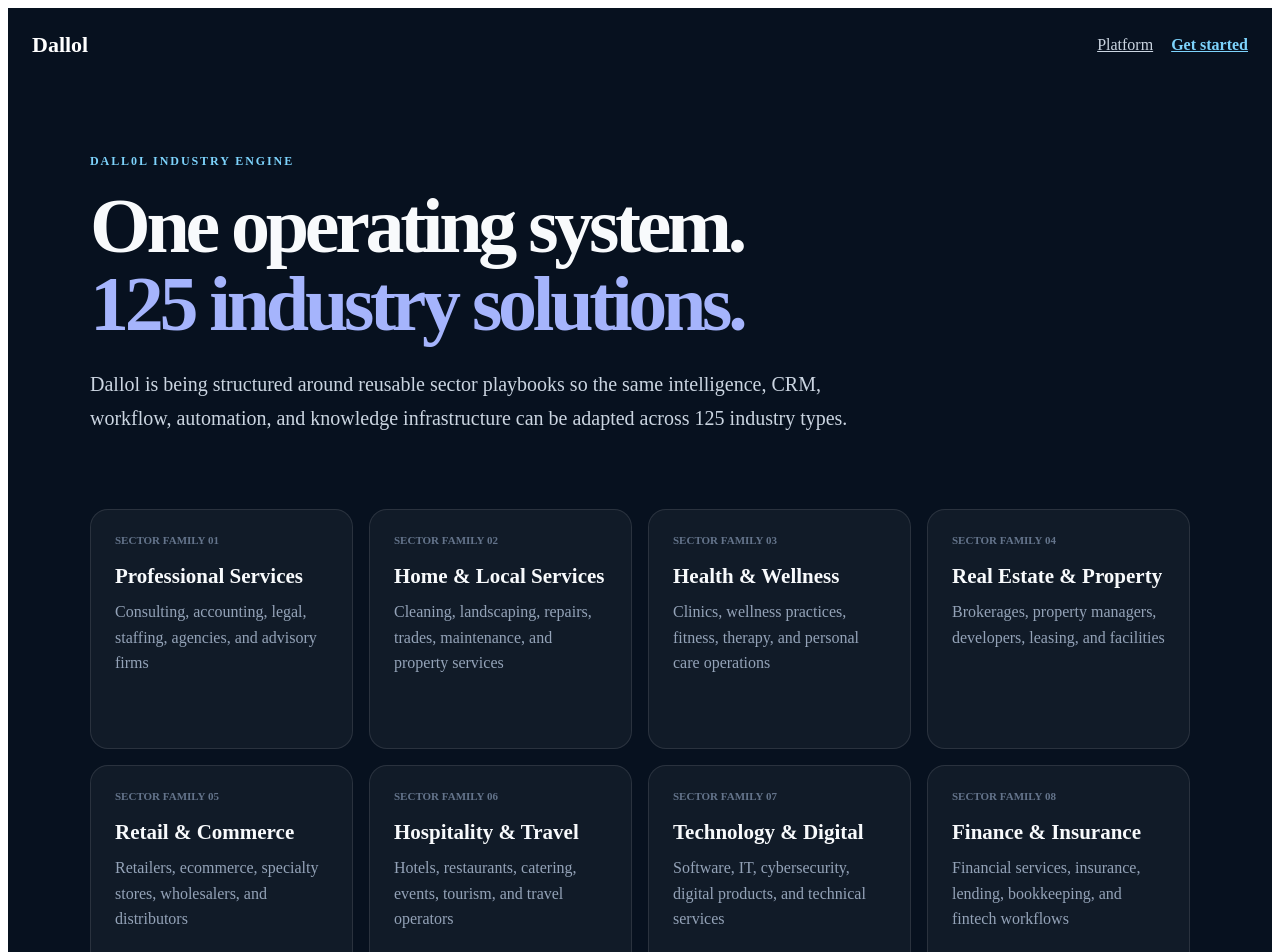
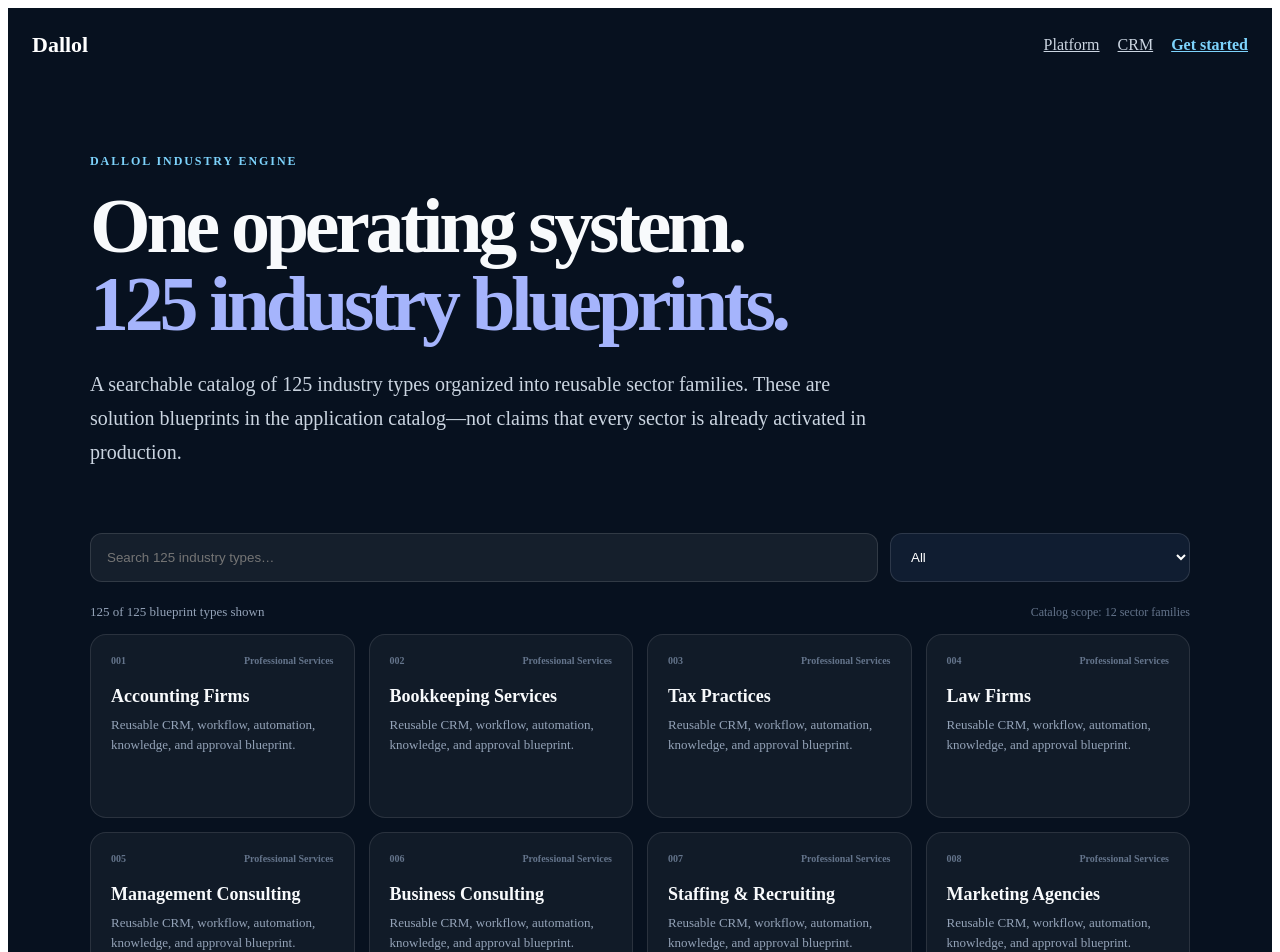
Before and after one commit to amanbsaid-collab/dallol-platform, a Next.js app: page /industries in a window 1280 px wide. Shown: the top 952 px of the page. Built offline with nearby package versions, Linux system fonts and the light colour scheme.

Commit message:
feat: expand industry engine to 125 searchable blueprints

```diff
--- a/src/app/industries/page.tsx
+++ b/src/app/industries/page.tsx
@@ -1,42 +1,72 @@
+'use client';
+
 import Link from 'next/link';
+import { useMemo, useState } from 'react';
 
-const categories = [
-  ['Professional Services', 'Consulting, accounting, legal, staffing, agencies, and advisory firms'],
-  ['Home & Local Services', 'Cleaning, landscaping, repairs, trades, maintenance, and property services'],
-  ['Health & Wellness', 'Clinics, wellness practices, fitness, therapy, and personal care operations'],
-  ['Real Estate & Property', 'Brokerages, property managers, developers, leasing, and facilities'],
-  ['Retail & Commerce', 'Retailers, ecommerce, specialty stores, wholesalers, and distributors'],
-  ['Hospitality & Travel', 'Hotels, restaurants, catering, events, tourism, and travel operators'],
-  ['Technology & Digital', 'Software, IT, cybersecurity, digital products, and technical services'],
-  ['Finance & Insurance', 'Financial services, insurance, lending, bookkeeping, and fintech workflows'],
-  ['Construction & Industrial', 'Construction, manufacturing, engineering, logistics, and field operations'],
-  ['Education & Training', 'Schools, tutors, coaches, training companies, and learning providers'],
-  ['Media & Creative', 'Marketing, media, production, design, entertainment, and creators'],
-  ['Community & Organizations', 'Nonprofits, associations, membership organizations, and community services'],
-];
+const industryFamilies: Record<string, string[]> = {
+  'Professional Services': ['Accounting Firms','Bookkeeping Services','Tax Practices','Law Firms','Management Consulting','Business Consulting','Staffing & Recruiting','Marketing Agencies','Public Relations Agencies','Design Agencies','Architecture Firms','Engineering Consultancies'],
+  'Home & Local Services': ['Residential Cleaning','Commercial Cleaning','Landscaping','HVAC Services','Plumbing','Electrical Contractors','Roofing Contractors','Pest Control','Home Remodeling','Handyman Services','Auto Repair','Property Maintenance'],
+  'Health & Wellness': ['Primary Care Clinics','Dental Practices','Optometry Practices','Chiropractic Practices','Physical Therapy','Occupational Therapy','Mental Wellness Practices','Fitness Studios','Personal Training','Nutrition Practices','Med Spas'],
+  'Real Estate & Property': ['Residential Brokerage','Commercial Brokerage','Property Management','Vacation Rentals','Real Estate Development','Mortgage Brokerage','Title & Escrow','Home Inspection','Appraisal Services','Facilities Management'],
+  'Retail & Commerce': ['General Retail','Fashion Retail','Beauty Retail','Furniture Retail','Electronics Retail','Specialty Food Retail','Ecommerce Brands','Wholesale Distribution','B2B Distribution','Automotive Dealerships'],
+  'Hospitality & Travel': ['Hotels','Boutique Hotels','Restaurants','Catering','Event Venues','Event Planning','Travel Agencies','Tour Operators','Hospitality Services'],
+  'Technology & Digital': ['SaaS Companies','IT Services','Managed Service Providers','Cybersecurity Services','Cloud Services','Web Development','App Development','Data Services','AI Services','Digital Product Companies'],
+  'Finance & Insurance': ['Insurance Agencies','Insurance Brokerage','Financial Advisory','Wealth Management','Lending Services','Mortgage Lending','Bookkeeping & Payroll','Fintech Services','Payment Services','Credit Services'],
+  'Construction & Industrial': ['General Contractors','Commercial Construction','Residential Construction','Manufacturing','Industrial Services','Mechanical Contractors','Civil Engineering','Logistics & Freight','Warehousing','Equipment Rental','Field Services'],
+  'Education & Training': ['K-12 Schools','Higher Education Services','Tutoring','Test Preparation','Corporate Training','Professional Training','Coaching Businesses','Online Courses','Language Schools','Vocational Training'],
+  'Media & Creative': ['Film Production','Video Production','Photography','Music Production','Podcasting','Publishing','Advertising Production','Content Studios','Creator Businesses','Entertainment Services'],
+  'Community & Organizations': ['Nonprofits','Associations','Membership Organizations','Community Centers','Faith-Based Organizations','Foundations','Professional Networks','Youth Organizations','Senior Services','Social Enterprises'],
+};
+
+const industries = Object.entries(industryFamilies).flatMap(([family, types]) => types.map((name) => ({ name, family })));
 
 export default function IndustriesPage() {
+  const [query, setQuery] = useState('');
+  const [family, setFamily] = useState('All');
+  const filtered = useMemo(() => industries.filter((item) => {
+    const matchesFamily = family === 'All' || item.family === family;
+    const matchesQuery = !query.trim() || `${item.name} ${item.family}`.toLowerCase().includes(query.trim().toLowerCase());
+    return matchesFamily && matchesQuery;
+  }), [family, query]);
+
   return (
     <main style={{ minHeight: '100vh', background: '#07111f', color: '#f8fafc', padding: '0 24px 80px' }}>
-      <nav style={{ maxWidth: 1240, margin: '0 auto', padding: '24px 0', display: 'flex', justifyContent: 'space-between', alignItems: 'center', gap: 18 }}>
+      <nav style={{ maxWidth: 1240, margin: '0 auto', padding: '24px 0', display: 'flex', justifyContent: 'space-between', alignItems: 'center', gap: 18, flexWrap: 'wrap' }}>
         <Link href="/" style={{ color: 'white', textDecoration: 'none', fontWeight: 900, fontSize: 22 }}>Dallol</Link>
-        <div style={{ display: 'flex', gap: 18 }}><Link href="/dashboard" style={{ color: '#cbd5e1' }}>Platform</Link><Link href="/register" style={{ color: '#7dd3fc', fontWeight: 800 }}>Get started</Link></div>
+        <div style={{ display: 'flex', gap: 18, flexWrap: 'wrap' }}><Link href="/dashboard" style={{ color: '#cbd5e1' }}>Platform</Link><Link href="/dashboard/crm" style={{ color: '#cbd5e1' }}>CRM</Link><Link href="/register" style={{ color: '#7dd3fc', fontWeight: 800 }}>Get started</Link></div>
       </nav>
 
-      <section style={{ maxWidth: 1100, margin: '0 auto', padding: '72px 0 54px' }}>
-        <div style={{ color: '#7dd3fc', fontSize: 12, fontWeight: 900, letterSpacing: '.16em' }}>DALL0L INDUSTRY ENGINE</div>
-        <h1 style={{ fontSize: 'clamp(46px,7vw,78px)', lineHeight: 1, letterSpacing: '-.055em', margin: '18px 0 24px', maxWidth: 900 }}>One operating system.<br /><span style={{ color: '#a5b4fc' }}>125 industry solutions.</span></h1>
-        <p style={{ color: '#cbd5e1', fontSize: 20, lineHeight: 1.7, maxWidth: 800 }}>Dallol is being structured around reusable sector playbooks so the same intelligence, CRM, workflow, automation, and knowledge infrastructure can be adapted across 125 industry types.</p>
+      <section style={{ maxWidth: 1100, margin: '0 auto', padding: '72px 0 44px' }}>
+        <div style={{ color: '#7dd3fc', fontSize: 12, fontWeight: 900, letterSpacing: '.16em' }}>DALLOL INDUSTRY ENGINE</div>
+        <h1 style={{ fontSize: 'clamp(46px,7vw,78px)', lineHeight: 1, letterSpacing: '-.055em', margin: '18px 0 24px', maxWidth: 900 }}>One operating system.<br /><span style={{ color: '#a5b4fc' }}>125 industry blueprints.</span></h1>
+        <p style={{ color: '#cbd5e1', fontSize: 20, lineHeight: 1.7, maxWidth: 800 }}>A searchable catalog of 125 industry types organized into reusable sector families. These are solution blueprints in the application catalog—not claims that every sector is already activated in production.</p>
       </section>
 
-      <section style={{ maxWidth: 1100, margin: '0 auto', display: 'grid', gridTemplateColumns: 'repeat(auto-fit,minmax(245px,1fr))', gap: 16 }}>
-        {categories.map(([title, description], index) => (
-          <article key={title} style={{ border: '1px solid rgba(255,255,255,.1)', background: 'rgba(255,255,255,.045)', borderRadius: 18, padding: 24, minHeight: 190 }}>
-            <div style={{ color: '#64748b', fontSize: 11, fontWeight: 900 }}>SECTOR FAMILY {String(index + 1).padStart(2, '0')}</div>
-            <h2 style={{ fontSize: 21, margin: '18px 0 10px' }}>{title}</h2>
-            <p style={{ color: '#94a3b8', lineHeight: 1.6, margin: 0 }}>{description}</p>
-          </article>
-        ))}
+      <section style={{ maxWidth: 1100, margin: '0 auto' }}>
+        <div style={{ display: 'grid', gridTemplateColumns: 'minmax(0,1fr) minmax(220px,300px)', gap: 12, marginBottom: 22 }}>
+          <input aria-label="Search industries" value={query} onChange={(e) => setQuery(e.target.value)} placeholder="Search 125 industry types…" style={{ width: '100%', boxSizing: 'border-box', padding: '15px 16px', borderRadius: 12, border: '1px solid rgba(255,255,255,.12)', background: 'rgba(255,255,255,.06)', color: 'white', outline: 'none' }} />
+          <select aria-label="Filter by sector family" value={family} onChange={(e) => setFamily(e.target.value)} style={{ width: '100%', padding: '15px 16px', borderRadius: 12, border: '1px solid rgba(255,255,255,.12)', background: '#101d31', color: 'white', outline: 'none' }}>
+            <option>All</option>
+            {Object.keys(industryFamilies).map((name) => <option key={name}>{name}</option>)}
+          </select>
+        </div>
+
+        <div style={{ display: 'flex', justifyContent: 'space-between', alignItems: 'center', gap: 16, marginBottom: 14, flexWrap: 'wrap' }}>
+          <div style={{ color: '#94a3b8', fontSize: 13 }}>{filtered.length} of {industries.length} blueprint types shown</div>
+          <div style={{ color: '#64748b', fontSize: 12 }}>Catalog scope: {Object.keys(industryFamilies).length} sector families</div>
+        </div>
+
+        <div style={{ display: 'grid', gridTemplateColumns: 'repeat(auto-fit,minmax(245px,1fr))', gap: 14 }}>
+          {filtered.map((item, index) => {
+            const number = industries.findIndex((entry) => entry.name === item.name) + 1;
+            return <article key={item.name} style={{ border: '1px solid rgba(255,255,255,.1)', background: 'rgba(255,255,255,.045)', borderRadius: 16, padding: 20, minHeight: 142 }}>
+              <div style={{ display: 'flex', justifyContent: 'space-between', gap: 12, color: '#64748b', fontSize: 10, fontWeight: 900 }}><span>{String(number).padStart(3, '0')}</span><span>{item.family}</span></div>
+              <h2 style={{ fontSize: 18, margin: '20px 0 8px' }}>{item.name}</h2>
+              <p style={{ color: '#94a3b8', fontSize: 13, lineHeight: 1.55, margin: 0 }}>Reusable CRM, workflow, automation, knowledge, and approval blueprint.</p>
+            </article>;
+          })}
+        </div>
+        {filtered.length === 0 && <div style={{ padding: 40, textAlign: 'center', border: '1px dashed rgba(255,255,255,.15)', borderRadius: 16, color: '#94a3b8' }}>No industry blueprint matches that search.</div>}
       </section>
 
       <section style={{ maxWidth: 1100, margin: '70px auto 0', padding: 30, borderRadius: 20, border: '1px solid rgba(125,211,252,.15)', background: 'linear-gradient(135deg,rgba(56,189,248,.08),rgba(99,102,241,.08))' }}>
```
